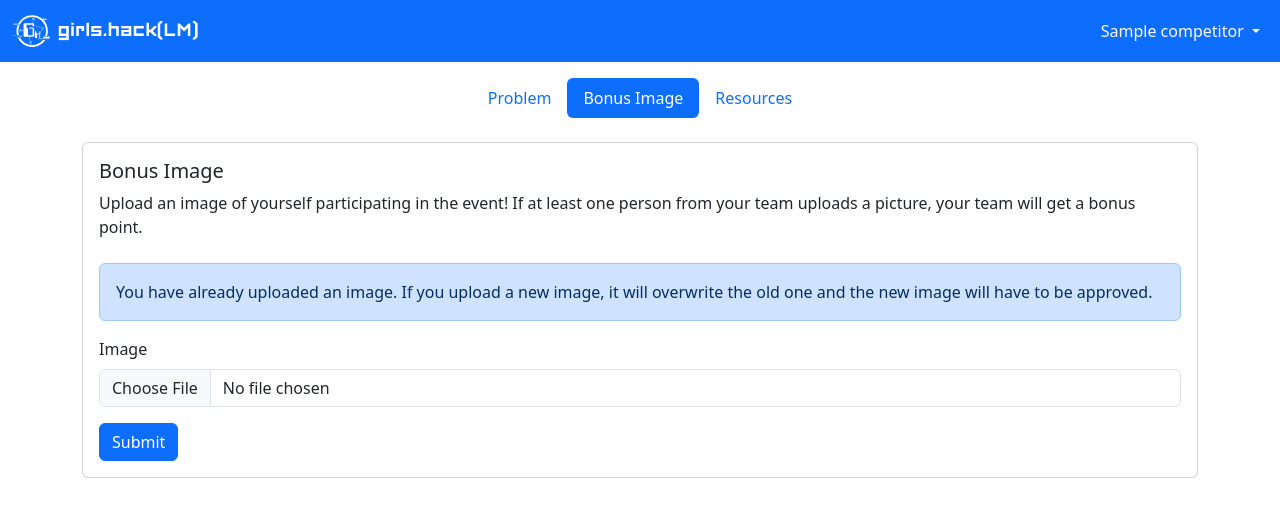
After one commit to nrubin29/girls_hack_lm, a Django app: page /bonus-image in a window 1280 px wide. The commit adds this page. Shown: the top 517 px of the page. Run offline with Django 3.2, Linux system fonts and the light colour scheme; a user stored in the database is signed in; tables that the repository leaves empty hold one stand-in row (values such as "Sample post"); some libraries are stand-ins or nearby versions.

Commit message:
Added ability for competitor to upload bonus image Bonus image is factored into score

```diff
--- a/hackathon/admin.py
+++ b/hackathon/admin.py
@@ -7,3 +7,4 @@ admin.site.register(Competitor)
 admin.site.register(Grader)
 admin.site.register(Submission)
 admin.site.register(Grade)
+admin.site.register(BonusImage)
--- a/hackathon/models.py
+++ b/hackathon/models.py
@@ -26,6 +26,29 @@ class HackathonUser(models.Model):
 
 
 class Team(models.Model):
+    @property
+    def score(self):
+        score = 0
+
+        try:
+            score += Submission.objects.get(team=self).score
+        except Submission.DoesNotExist:
+            pass
+
+        for competitor in self.competitor_set.all():
+            try:
+                bonus_image = BonusImage.objects.get(competitor=competitor)
+                if bonus_image.approved:
+                    score += 1
+                    break
+            except BonusImage.DoesNotExist:
+                pass
+
+        if not score:
+            return '--'
+
+        return score
+
     def __str__(self):
         return ', '.join(self.competitor_set.values_list('name', flat=True))
 
@@ -47,7 +70,7 @@ class Submission(models.Model):
         grades = list(self.grade_set.all())
 
         if not grades:
-            return '--'
+            return 0
 
         return sum(map(lambda grade: grade.score, grades)) / len(grades)
 
@@ -76,3 +99,12 @@ class Grade(models.Model):
 
     def __str__(self):
         return f'{self.submission.team} graded by {self.grader.name}'
+
+
+class BonusImage(models.Model):
+    competitor = models.ForeignKey(Competitor, on_delete=models.CASCADE)
+    image = models.ImageField()
+    approved = models.BooleanField(default=False)
+
+    def __str__(self):
+        return self.competitor.name
--- a/hackathon/urls.py
+++ b/hackathon/urls.py
@@ -22,6 +22,7 @@ urlpatterns = [
     path('login', login, name='login'),
     path('logout', logout, name='logout'),
     path('competitor', competitor, name='competitor'),
+    path('bonus-image', bonus_image, name='bonus-image'),
     path('grader', grader, name='grader'),
     path('grade/<int:submission_id>', grade, name='grade'),
 ]
--- a/hackathon/views.py
+++ b/hackathon/views.py
@@ -1,23 +1,32 @@
 import functools
+from typing import Type
 from zipfile import ZipFile
 
 from django.contrib.auth import authenticate, login as django_login, logout as django_logout
+from django.db.models import Model
 from django.http import HttpResponse, HttpResponseRedirect
 from django.template import loader
 from django.urls import reverse
 
-from hackathon.forms import SubmissionForm, GradeForm
-from hackathon.models import HackathonUser, Submission, Grader, Grade
+from hackathon.forms import SubmissionForm, GradeForm, BonusImageForm
+from hackathon.models import HackathonUser, Submission, Grader, Grade, BonusImage, Competitor
 
 
-def require_grader(view_func):
-    def wrapped_view(request, *args, **kwargs):
-        if request.user.is_authenticated and Grader.objects.filter(django_user=request.user).exists():
-            return view_func(request, *args, **kwargs)
+def require_user(model: Type[Model]):
+    def require_model(view_func):
+        def wrapped_view(request, *args, **kwargs):
+            if request.user.is_authenticated and model.objects.filter(django_user=request.user).exists():
+                return view_func(request, *args, **kwargs)
 
-        return HttpResponseRedirect(reverse('home'))
+            return HttpResponseRedirect(reverse('home'))
 
-    return functools.wraps(view_func)(wrapped_view)
+        return functools.wraps(view_func)(wrapped_view)
+
+    return require_model
+
+
+require_grader = require_user(Grader)
+require_competitor = require_user(Competitor)
 
 
 def home(request):
@@ -47,6 +56,7 @@ def logout(request):
     return HttpResponseRedirect(reverse('home'))
 
 
+@require_competitor
 def competitor(request):
     success = None
     errors = None
@@ -68,12 +78,46 @@ def competitor(request):
 
     me = HackathonUser.get_for(request.user)
 
-    template = loader.get_template('competitor.html')
+    template = loader.get_template('competitor/problem.html')
     context = {
         'me': me,
         'success': success,
         'errors': errors,
-        'has_submission': Submission.objects.filter(team=me.team).exists()
+        'has_submission': Submission.objects.filter(team=me.team).exists(),
+        'page': 'problem',
+    }
+    return HttpResponse(template.render(context, request))
+
+
+@require_competitor
+def bonus_image(request):
+    success = None
+    errors = None
+
+    if request.method == 'POST':
+        form = BonusImageForm(request.POST, request.FILES)
+
+        if not form.is_valid():
+            success = False
+            errors = form.errors
+
+        else:
+            old_bonus_image = BonusImage.objects.filter(competitor_id=request.POST['competitor'])
+            if old_bonus_image.exists():
+                old_bonus_image.delete()
+
+            form.save()
+            success = True
+
+    me = HackathonUser.get_for(request.user)
+
+    template = loader.get_template('competitor/bonus-image.html')
+    context = {
+        'me': me,
+        'success': success,
+        'errors': errors,
+        'has_bonus_image': BonusImage.objects.filter(competitor=me).exists(),
+        'page': 'bonus_image',
     }
     return HttpResponse(template.render(context, request))
 
--- /dev/null
+++ b/templates/competitor/bonus-image.html
@@ -0,0 +1,45 @@
+{% extends 'competitor/competitor.html' %}
+{% load static %}
+
+{% block head %}
+    <title>Bonus Image - girls.hack(LM)</title>
+{% endblock %}
+
+{% block competitor_body %}
+    {% if success == True %}
+        <div class="alert alert-primary" role="alert">
+            Your image has been successfully uploaded!
+        </div>
+    {% elif success == False %}
+        <div class="alert alert-danger" role="alert">
+            {{ errors | safe }}
+        </div>
+    {% endif %}
+    <div class="container">
+        <div class="card">
+            <div class="card-body">
+                <h5 class="card-title">Bonus Image</h5>
+                <div class="card-text">
+                    Upload an image of yourself participating in the event! If at least one person from your team
+                    uploads a picture, your team will get a bonus point.
+                    <br><br>
+                    {% if has_bonus_image %}
+                        <div class="alert alert-primary">
+                            You have already uploaded an image. If you upload a new image, it will overwrite the old
+                            one and the new image will have to be approved.
+                        </div>
+                    {% endif %}
+                    <form method="post" enctype="multipart/form-data">
+                        <div class="mb-3">
+                            <label for="image" class="form-label">Image</label>
+                            <input class="form-control" type="file" id="image" name="image" accept="image/*">
+                        </div>
+                        <input type="hidden" name="competitor" value="{{ me.id }}">
+                        {% csrf_token %}
+                        <button type="submit" class="btn btn-primary">Submit</button>
+                    </form>
+                </div>
+            </div>
+        </div>
+    </div>
+{% endblock %}
--- /dev/null
+++ b/templates/competitor/competitor.html
@@ -0,0 +1,18 @@
+{% extends 'base.html' %}
+
+{% block body %}
+    <ul class="nav nav-pills" role="tablist">
+        <li class="nav-item" role="presentation">
+            <a class="nav-link{% if page == 'problem' %} active{% endif %}" href="{% url 'competitor' %}">Problem</a>
+        </li>
+        <li class="nav-item" role="presentation">
+            <a class="nav-link{% if page == 'bonus_image' %} active{% endif %}" href="{% url 'bonus-image' %}">Bonus Image</a>
+        </li>
+        <li class="nav-item" role="presentation">
+            <a class="nav-link{% if page == 'resources' %} active{% endif %}" href="#">Resources</a>
+        </li>
+    </ul>
+    <br>
+    {% block competitor_body %}
+    {% endblock %}
+{% endblock %}
--- a/templates/grader.html
+++ b/templates/grader.html
@@ -31,7 +31,7 @@
             {% for submission in submissions %}
                 <tr>
                     <td>{{ submission.team }}</td>
-                    <td><span class="badge rounded-pill bg-primary">{{ submission.score }}</span></td>
+                    <td><span class="badge rounded-pill bg-primary">{{ submission.team.score }}</span></td>
                     <td>
                         <span class="badge rounded-pill bg-primary">{{ submission.grade_set.count }} grade{{ submission.grade_set.count | pluralize }}</span>
                     </td>
```
Also changed, not shown: hackathon/forms.py (+7 -1 lines), templates/competitor.html (deleted, +0 -104 lines), templates/competitor/problem.html (added, +82 -0 lines), hackathon/migrations/0003_bonusimage.py (added), hackathon/migrations/0004_auto_20210306_2028.py (added).
